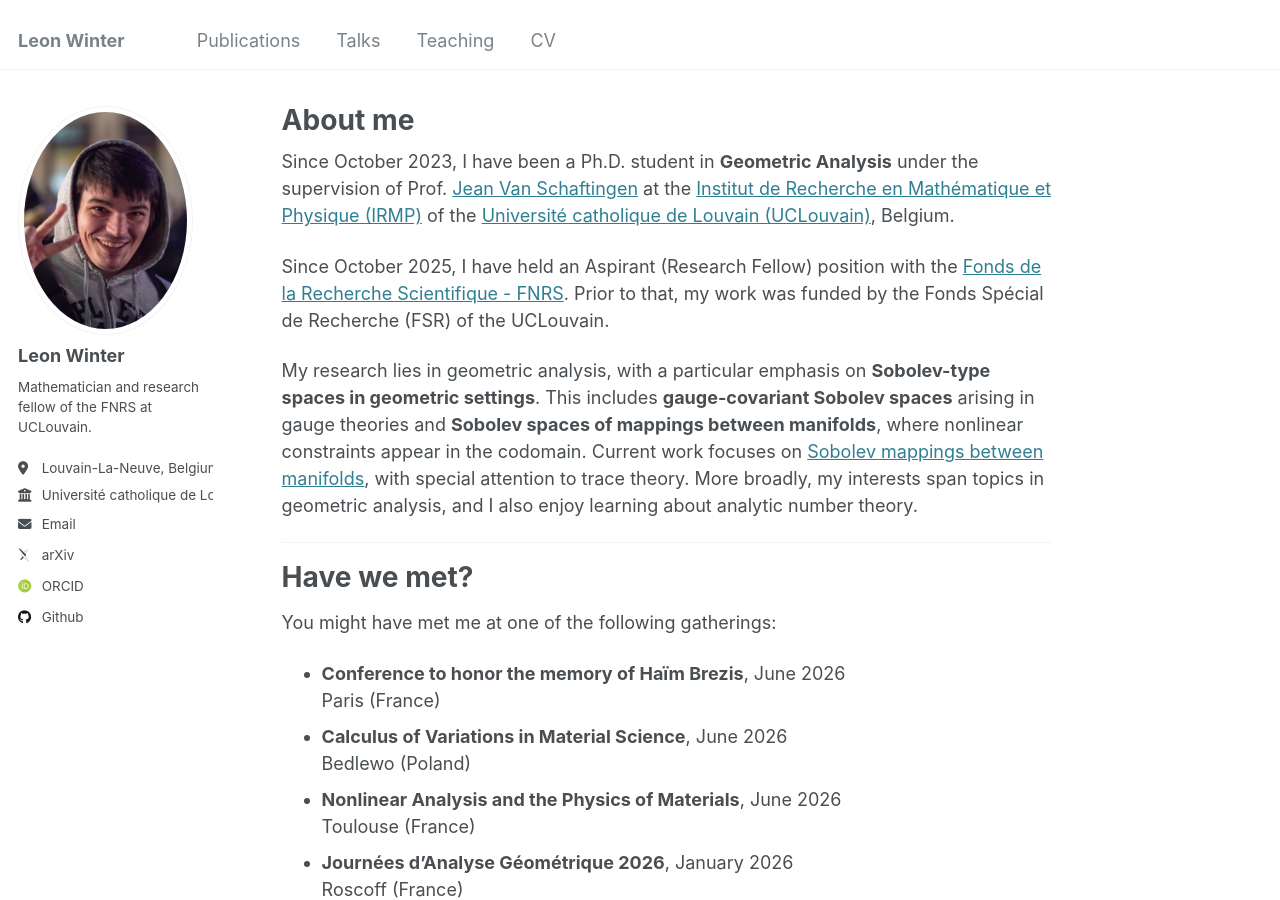
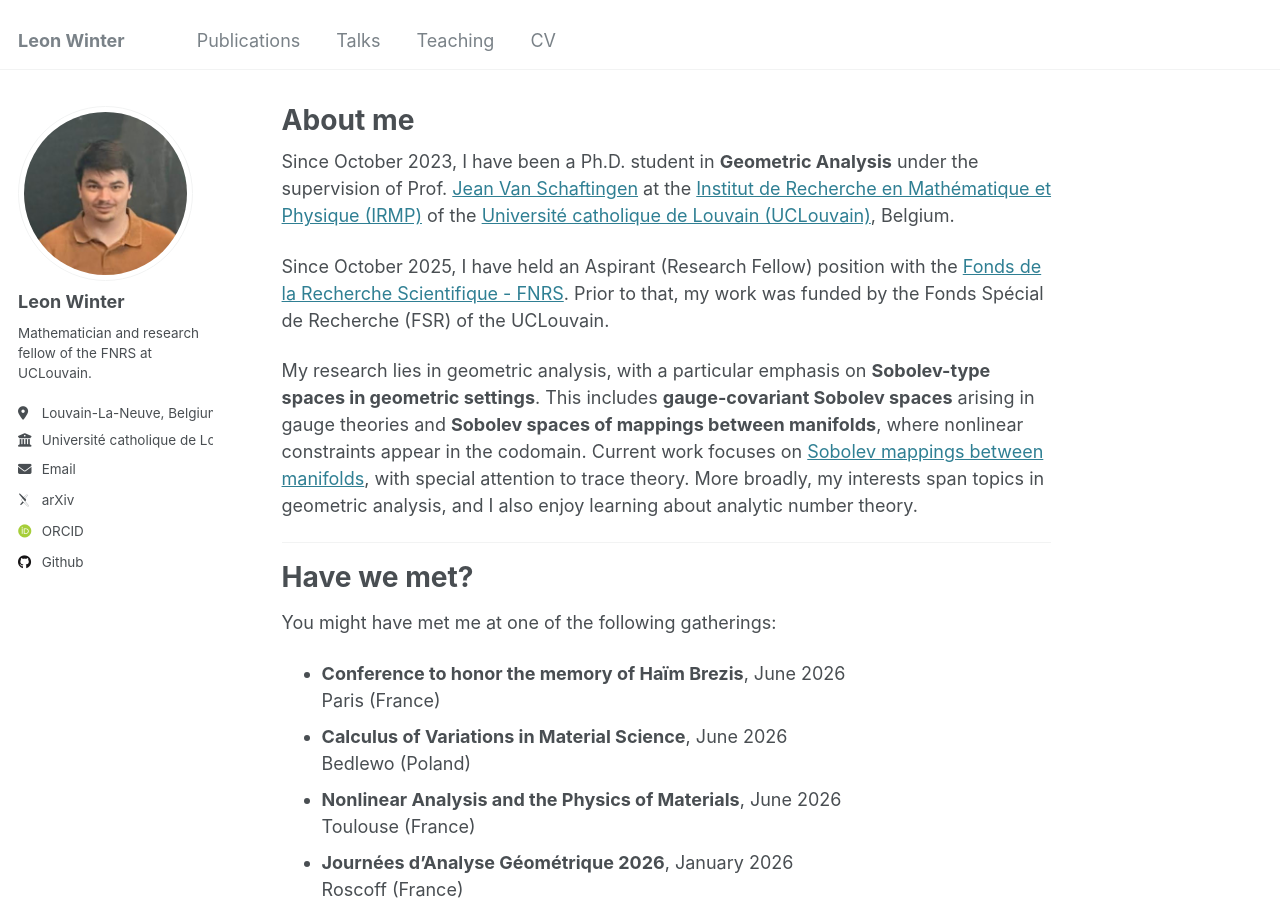
Before and after one commit to WinterLeon/WinterLeon.github.io, a Jekyll site: the page built from _pages/about.md, in a window 1280 px wide and 900 px high. Built offline with Jekyll 4.4.1, drawn with Linux system fonts in a browser that asks for light colours; some web fonts are replaced.

Commit message:
picture update

```diff
--- a/_config.yml
+++ b/_config.yml
@@ -21,7 +21,7 @@ repository               : "WinterLeon/WinterLeon.github.io"
 #               Additional customization can be done by editing /_includes/author-profile.html
 author:
   # Biographic information
-  avatar           : "LW2.jpg"
+  avatar           : "LW5'.jpg"
   name             : "Leon Winter"
   pronouns         : # example: "she/her"
   bio              : "Mathematician and research fellow of the FNRS at UCLouvain."
```
Also changed, not shown: images/LW2.jpg (deleted), images/LW5'.jpg (added).
